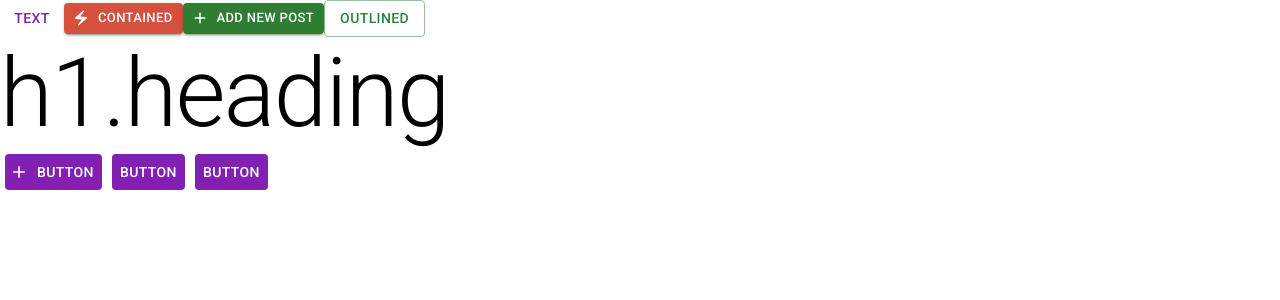
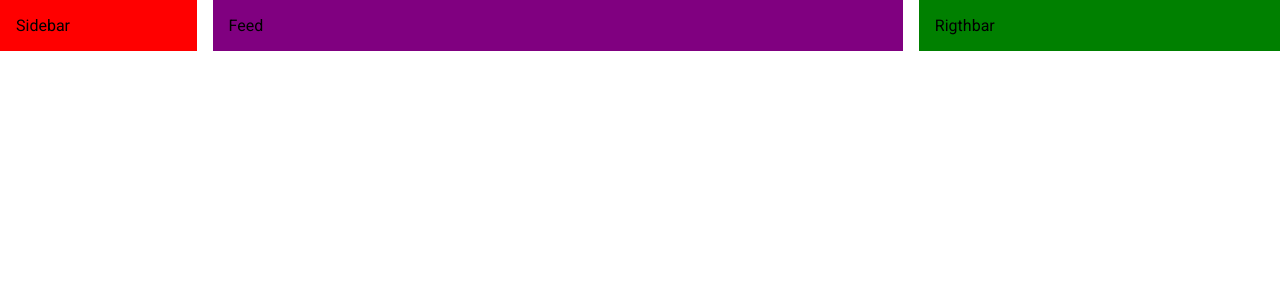
Before and after one commit to Decodedal/material-codealone-fbclone, a React (Create React App) app: page / in a window 1280 px wide. Shown: the top 300 px of the page. Built offline with nearby package versions, Linux system fonts and the light colour scheme.

Commit message:
layout flexing

```diff
--- a/src/App.js
+++ b/src/App.js
@@ -1,34 +1,21 @@
-import { Button, styled, Typography } from "@mui/material";
-import ElectricBoltIcon from '@mui/icons-material/ElectricBolt';
-import { Add } from "@mui/icons-material";
-
-
-const BlueButton = styled(Button)(({theme}) => ({
-  backgroundColor:theme.palette.otherColor.main,
-  color:"white",
-  margin:5,
-  "&:hover":{
-    backgroundColor:"lightblue"
-  },
-  "&:disabled":{
-    bgcolor:"gray",
-    color:"white"
-  },
-}));
+import Feed from "./components/Feed";
+import Rigthbar from "./components/Rigthbar";
+import Sidebar from "./components/Sidebar";
+import { Box, Container } from "@mui/material";
+import { Stack } from "@mui/system";
 
 function App() {
   return (
     <div className="App">
-        <Button color="otherColor" variant="text">Text</Button>
-        <Button startIcon={<ElectricBoltIcon/>} size="small" color="secondary" variant="contained">Contained</Button>
-        <Button startIcon={<Add/>} size="small" color="success" variant="contained">add new post</Button>
-        <Button variant="outlined">Outlined</Button>
-        <Typography variant="h1" component='h2'>
-          h1.heading
-        </Typography>
-        <BlueButton startIcon={<Add/>}>Button</BlueButton>
-        <BlueButton>Button</BlueButton>
-        <BlueButton>Button</BlueButton>
+    <Box>
+      {/* navbar */}
+      <Stack direction="row" spacing={2} justifyContent='space-between'>
+        <Sidebar/>
+        <Feed/>
+        <Rigthbar/>
+       </Stack>
+    </Box>
+
     </div>
   );
 }
--- /dev/null
+++ b/src/components/Feed.jsx
@@ -0,0 +1,10 @@
+import { Box } from '@mui/material'
+import React from 'react'
+
+const Feed = () => {
+  return (
+    <Box p={2} flex={4} bgcolor="purple">Feed</Box>
+  )
+}
+
+export default Feed
--- /dev/null
+++ b/src/components/Rigthbar.jsx
@@ -0,0 +1,10 @@
+import { Box } from '@mui/material'
+import React from 'react'
+
+const Rigthbar = () => {
+  return (
+    <Box flex={2} p={2} bgcolor="green" sx={{display:{xs:'none', sm:"block"}}}>Rigthbar</Box>
+  )
+}
+
+export default Rigthbar
--- /dev/null
+++ b/src/components/Sidebar.jsx
@@ -0,0 +1,10 @@
+import { Box } from '@mui/material'
+import React from 'react'
+
+const Sidebar = () => {
+  return (
+    <Box flex={1} p={2} bgcolor="red" sx={{display:{xs:'none', sm:"block"}}}>Sidebar</Box>
+  )
+}
+
+export default Sidebar
--- a/src/index.js
+++ b/src/index.js
@@ -1,15 +1,13 @@
-import { ThemeProvider } from '@mui/material';
+
 import React from 'react';
 import ReactDOM from 'react-dom/client';
 import App from './App';
-import {theme} from "./theme"
+
 
 
 const root = ReactDOM.createRoot(document.getElementById('root'));
 root.render(
   <React.StrictMode>
-    <ThemeProvider theme={theme}>
       <App />
-    </ThemeProvider>
   </React.StrictMode>
 );
```
Also changed, not shown: src/components/Navbar.jsx (added, +10 -0 lines).
